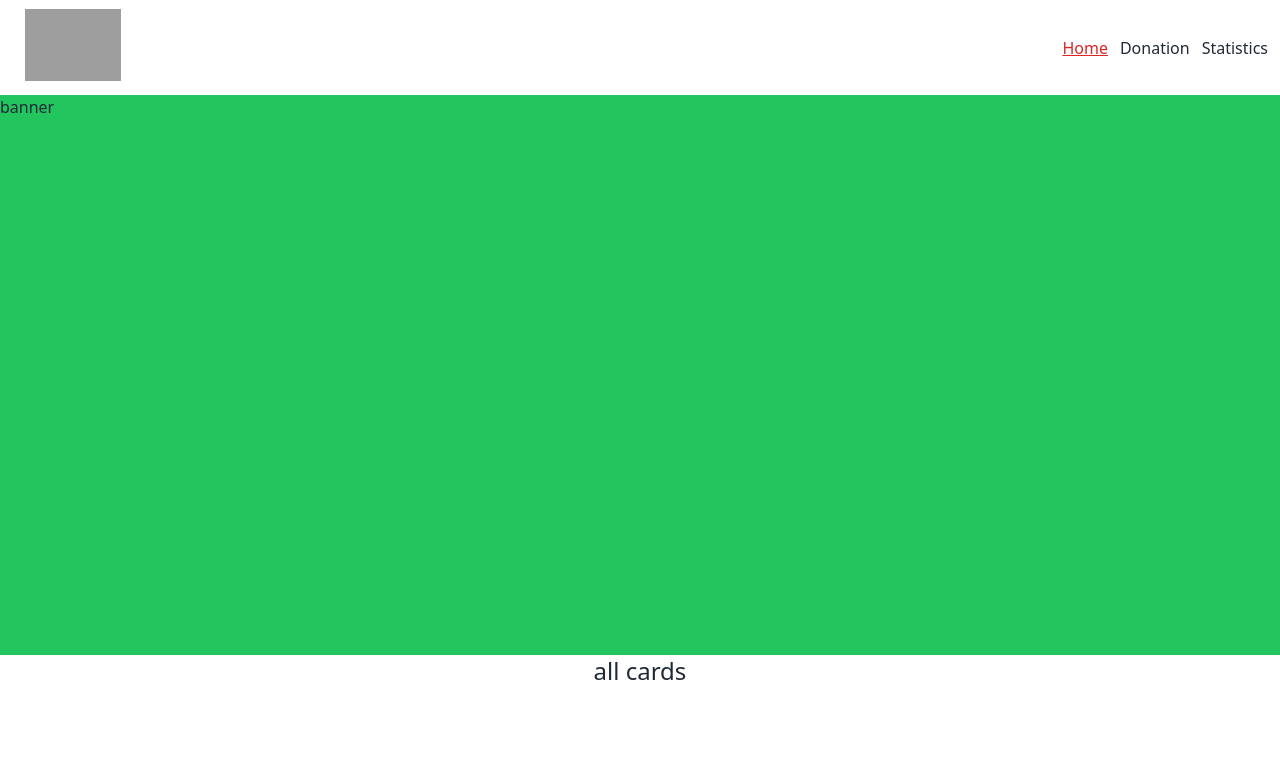
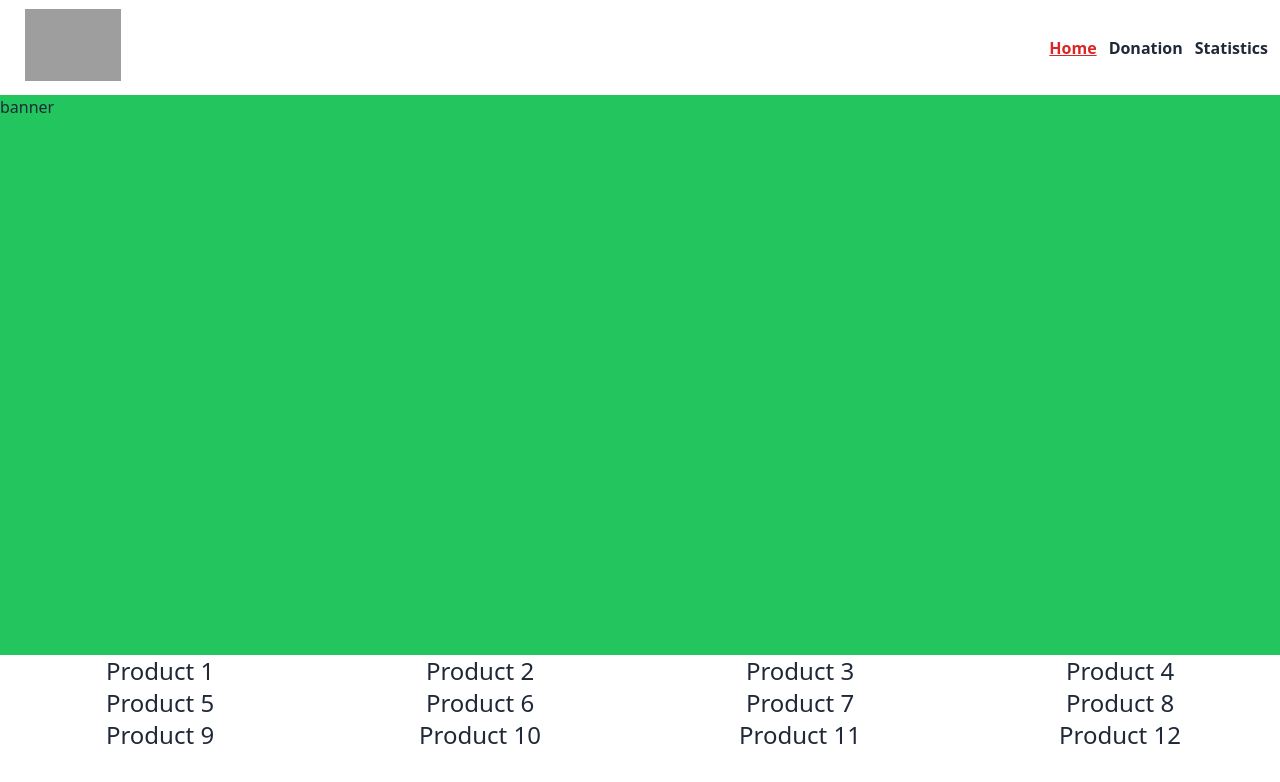
Before and after one commit to Jahirul83/donation-campaign-website, a React (Vite) app: page / in a window 1280 px wide. Shown: the top 782 px of the page. Built offline with nearby package versions, Linux system fonts and the light colour scheme; grey boxes are pictures that could not be loaded.

Commit message:
data fatched in home and shown under banner

```diff
--- a/package.json
+++ b/package.json
@@ -12,6 +12,7 @@
   "dependencies": {
     "localforage": "^1.10.0",
     "match-sorter": "^6.3.1",
+    "prop-types": "^15.8.1",
     "react": "^18.2.0",
     "react-dom": "^18.2.0",
     "react-router-dom": "^6.16.0",
--- a/public/data.json
+++ b/public/data.json
@@ -1,5 +1,6 @@
 [
   {
+    "id": 1,
     "picture": "https://example.com/pic1.jpg",
     "title": "Product 1",
     "category": "Health",
@@ -10,6 +11,7 @@
     "price": 19.99
   },
   {
+    "id": 2,
     "picture": "https://example.com/pic2.jpg",
     "title": "Product 2",
     "category": "Education",
@@ -20,6 +22,7 @@
     "price": 29.99
   },
   {
+    "id": 3,
     "picture": "https://example.com/pic3.jpg",
     "title": "Product 3",
     "category": "Clothing",
@@ -30,6 +33,7 @@
     "price": 39.99
   },
   {
+    "id": 4,
     "picture": "https://example.com/pic4.jpg",
     "title": "Product 4",
     "category": "Food",
@@ -40,6 +44,7 @@
     "price": 49.99
   },
   {
+    "id": 5,
     "picture": "https://example.com/pic5.jpg",
     "title": "Product 5",
     "category": "Health",
@@ -50,6 +55,7 @@
     "price": 24.99
   },
   {
+    "id": 6,
     "picture": "https://example.com/pic6.jpg",
     "title": "Product 6",
     "category": "Education",
@@ -60,6 +66,7 @@
     "price": 34.99
   },
   {
+    "id": 7,
     "picture": "https://example.com/pic7.jpg",
     "title": "Product 7",
     "category": "Clothing",
@@ -70,6 +77,7 @@
     "price": 44.99
   },
   {
+    "id": 8,
     "picture": "https://example.com/pic8.jpg",
     "title": "Product 8",
     "category": "Food",
@@ -80,6 +88,7 @@
     "price": 54.99
   },
   {
+    "id": 9,
     "picture": "https://example.com/pic9.jpg",
     "title": "Product 9",
     "category": "Health",
@@ -90,6 +99,7 @@
     "price": 29.99
   },
   {
+    "id": 10,
     "picture": "https://example.com/pic10.jpg",
     "title": "Product 10",
     "category": "Education",
@@ -100,6 +110,7 @@
     "price": 39.99
   },
   {
+    "id": 11,
     "picture": "https://example.com/pic11.jpg",
     "title": "Product 11",
     "category": "Clothing",
@@ -110,6 +121,7 @@
     "price": 49.99
   },
   {
+    "id": 12,
     "picture": "https://example.com/pic12.jpg",
     "title": "Product 12",
     "category": "Food",
--- a/src/components/Cards/Cards.jsx
+++ b/src/components/Cards/Cards.jsx
@@ -1,11 +1,15 @@
+import PropTypes from 'prop-types';
 
-
-const Cards = () => {
+const Cards = ({card}) => {
+    const {title} = card;
+    console.log(title)
     return (
         <div>
-            <h2 className="text-2xl text-center">all cards</h2>
+            <h2 className="text-2xl text-center">{title}</h2>
         </div>
     );
 };
-
+Cards.propTypes = {
+    card: PropTypes.object
+}
 export default Cards;
--- a/src/components/Header/Header.jsx
+++ b/src/components/Header/Header.jsx
@@ -5,22 +5,22 @@ import Logo from "../Logo/Logo";
 const Header = () => {
     return (
         <div className="navbar bg-base-100 shadow-md">
-            <div className="flex-1 ">
+            <div className="flex-1">
                 <Logo></Logo>
             </div>
             <div>
                 <ul className="md:flex gap-3 px-1">
-                    <li><NavLink to={'/'}
+                    <li className="font-bold"><NavLink to={'/'}
                         className={({ isActive, isPending }) =>
                             isPending ? "pending" : isActive ? "text-red-600 underline" : ""
                         }
                     >Home</NavLink></li>
-                    <li><NavLink to={'/donation'}
+                    <li className="font-bold"><NavLink to={'/donation'}
                         className={({ isActive, isPending }) =>
                             isPending ? "pending" : isActive ? "text-red-600 underline" : ""
                         }
                     >Donation</NavLink></li>
-                    <li><NavLink to={'/statistics'}
+                    <li className="font-bold"><NavLink to={'/statistics'}
                         className={({ isActive, isPending }) =>
                             isPending ? "pending" : isActive ? "text-red-600 underline" : ""
                         }
--- a/src/components/Home/Home.jsx
+++ b/src/components/Home/Home.jsx
@@ -1,12 +1,20 @@
+import { useLoaderData } from "react-router-dom";
 import Banner from "../Banner/Banner";
 import Cards from "../Cards/Cards";
 
 
 const Home = () => {
+
+    const loadCards = useLoaderData();
+    // console.log(loadCards);
     return (
         <div>
             <Banner></Banner>
-            <Cards></Cards>
+            <div className="grid grid-cols-4">
+                {
+                    loadCards.map(card => <Cards key={card.id} card={card}></Cards>)
+                }
+            </div>
         </div>
     );
 };
--- a/src/components/Logo/Logo.jsx
+++ b/src/components/Logo/Logo.jsx
@@ -1,9 +1,10 @@
+import { Link } from "react-router-dom";
 
 
 const Logo = () => {
     return (
             <div>
-                <a className="btn btn-ghost normal-case text-xl"><img className="w-24" src="https://i.ibb.co/k96p2Xn/Logo.png" alt="" /></a>
+                <Link to="/" className="btn btn-ghost normal-case text-xl"><img className="w-24" src="https://i.ibb.co/k96p2Xn/Logo.png" alt="" /></Link>
             </div>
     );
 };
--- a/src/components/Route/Route.jsx
+++ b/src/components/Route/Route.jsx
@@ -12,7 +12,8 @@ const Route = createBrowserRouter([
         children:[
             {
                 path:"/",
-                element:<Home></Home>
+                element:<Home></Home>,
+                loader:()=>fetch('data.json')
             },
 
             {
```
Also changed, not shown: 1 other file (tests, documents, lock files or other folders). Lines whose indentation alone changed are shown as unchanged.
